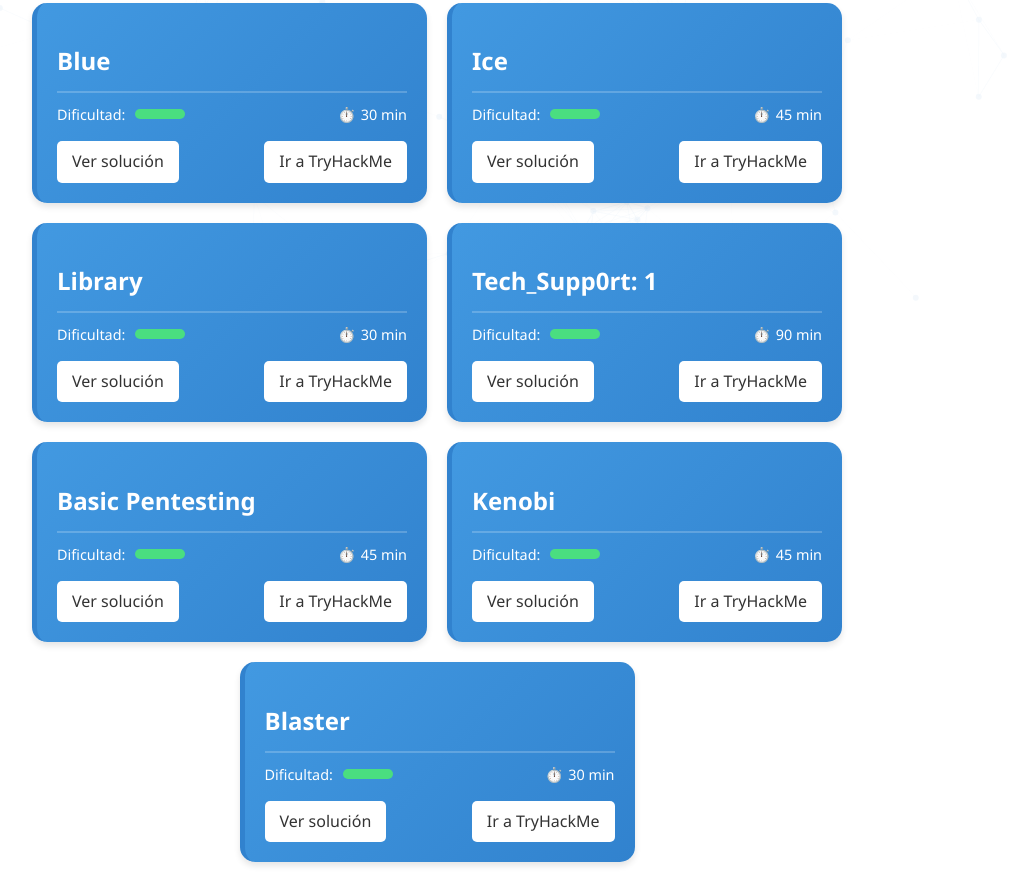
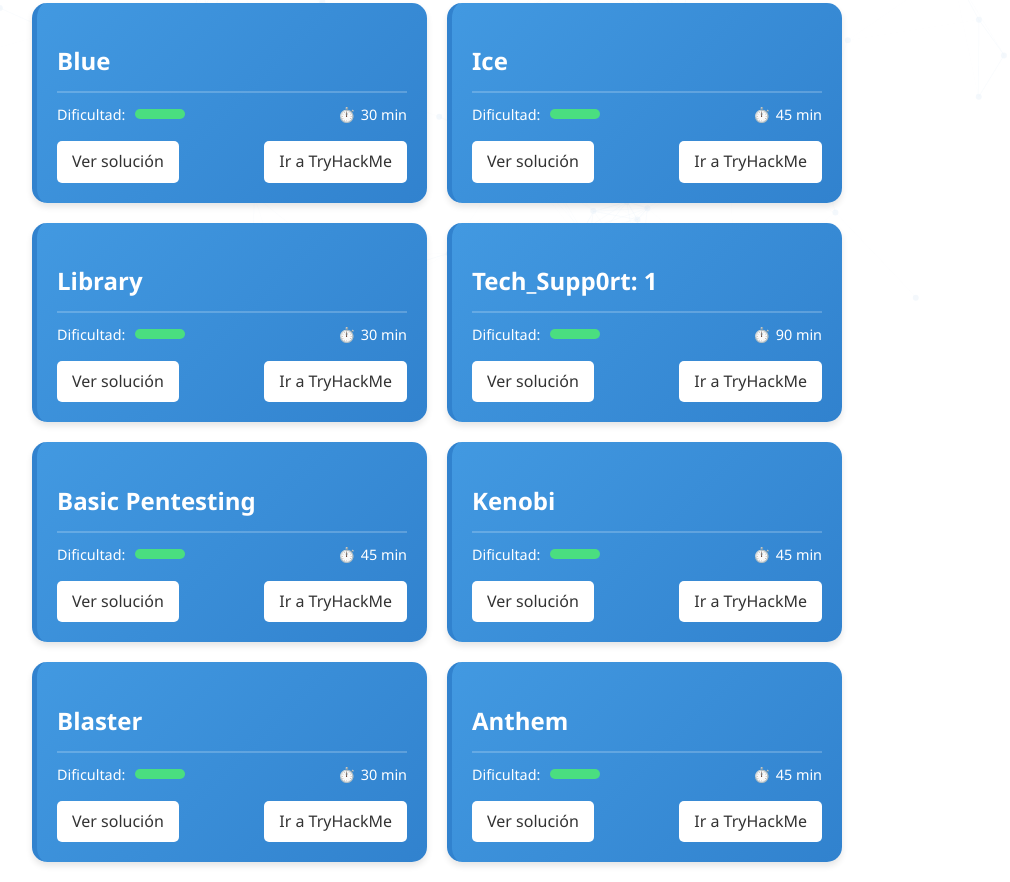
Before and after one commit to YerayAG/yerayag.github.io, a plain HTML site: page tryhackme.html in a window 1280 px wide. Shown: the part 487-1369 px from the top of the page, without its empty margins (203-1213 px from the left). Drawn offline with nearby package versions, Linux system fonts and the light colour scheme.

Commit message:
Anthem - tyhackme

```diff
--- a/tryhackme.html
+++ b/tryhackme.html
@@ -448,6 +448,19 @@
                     <a href="https://tryhackme.com/room/blaster" class="machine-link" target="_blank">Ir a TryHackMe</a>
                 </div>
             </div>
+            <div class="machine">
+                <h2>Anthem</h2>
+                <div class="machine-info">
+                    <div class="difficulty">
+                        Dificultad: <div class="difficulty-bar easy"></div>
+                    </div>
+                    <div class="duration">45 min</div>
+                </div>
+                <div class="machine-links">
+                    <a href="https://github.com/YerayAG/tryhackme/blob/main/anthem/README.md" class="machine-link">Ver solución</a>
+                    <a href="https://tryhackme.com/room/anthem" class="machine-link" target="_blank">Ir a TryHackMe</a>
+                </div>
+            </div>
         </div>
     </div>
 
```
